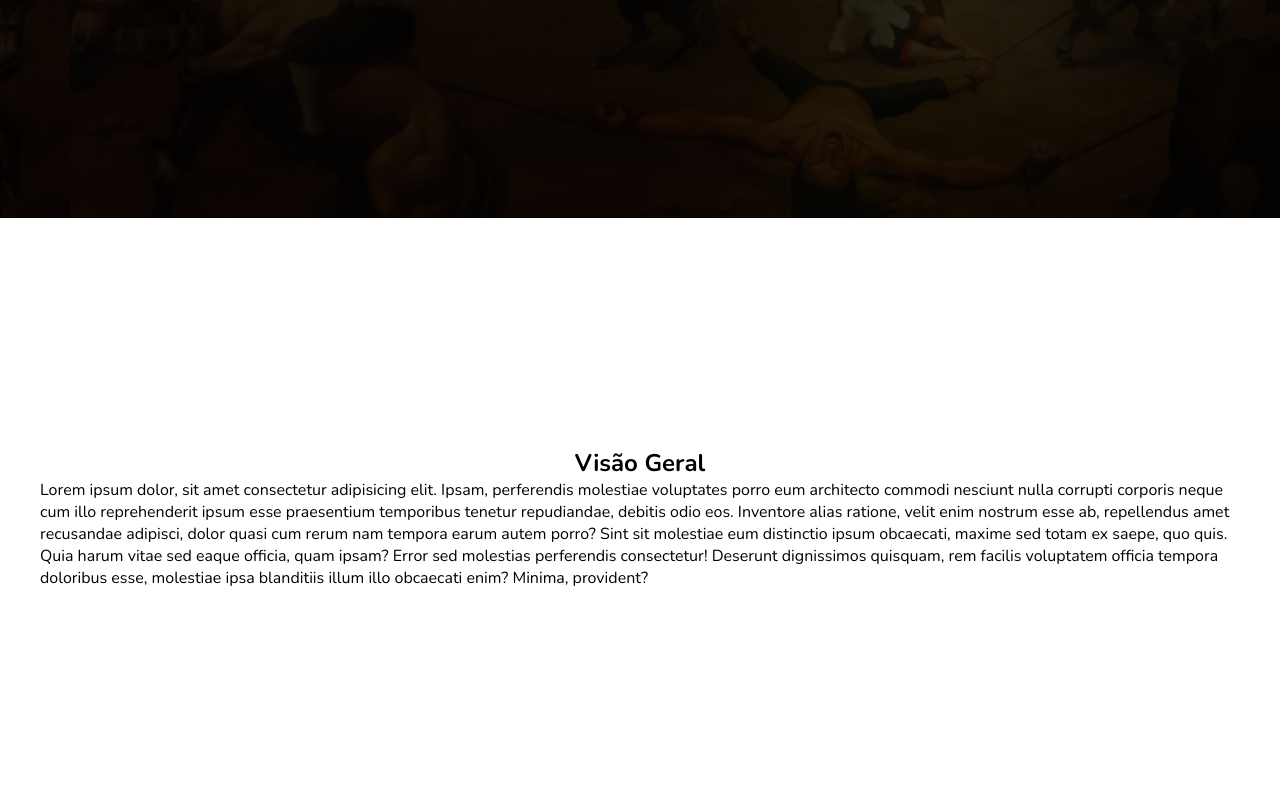
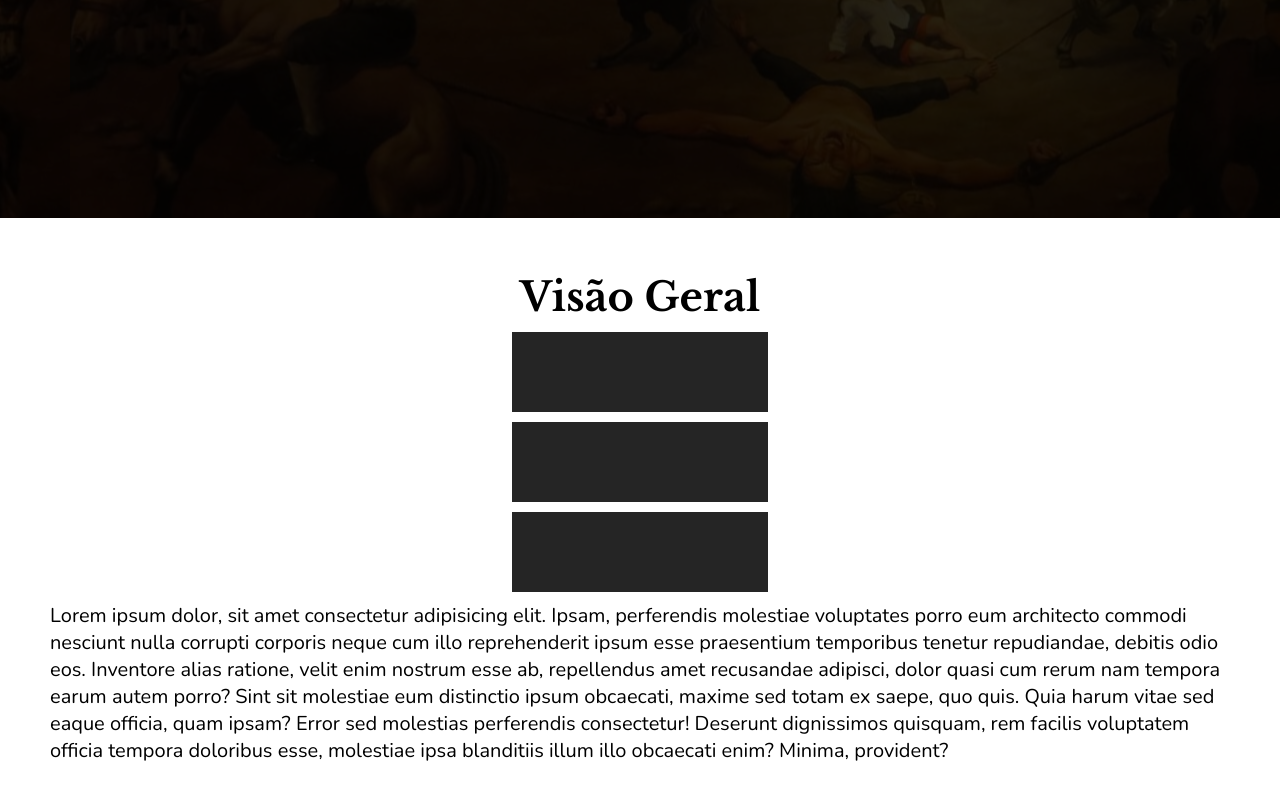
Before and after one commit to MiguelRB753/Repercussoes-Liberais, a plain HTML site: page index.html in a window 1280 px wide. Shown: the part 542-1342 px from the top of the page. Drawn offline with nearby package versions, Linux system fonts and the light colour scheme.

Commit message:
First content page started

```diff
--- a/css/global.css
+++ b/css/global.css
@@ -44,9 +44,25 @@ body{
 #overview{
     width: 100vw;
     height: 75vh;
-    padding: 40px;
+    padding: 50px;
     display: flex;
     justify-content: center;
     align-items: center;
     flex-direction: column;
+    gap: 10px;
 }
+
+#overview h1{
+    font-size: 40px;
+    font-family: "Libre Baskerville", serif;
+}
+
+#overview .card{
+    width: 20vw;
+    height: 10vh;
+    background: #252525;
+}
+
+#overview p{
+    font-size: 20px;
+}
--- a/index.html
+++ b/index.html
@@ -16,6 +16,17 @@
     </section>
     <section id="overview">
         <h1>Visão Geral</h1>
+
+        <div class="card">
+
+        </div>
+        <div class="card">
+
+        </div>
+        <div class="card">
+
+        </div>
+
         <p>Lorem ipsum dolor, sit amet consectetur adipisicing elit. Ipsam, perferendis molestiae voluptates porro eum architecto commodi nesciunt nulla corrupti corporis neque cum illo reprehenderit ipsum esse praesentium temporibus tenetur repudiandae, debitis odio eos. Inventore alias ratione, velit enim nostrum esse ab, repellendus amet recusandae adipisci, dolor quasi cum rerum nam tempora earum autem porro? Sint sit molestiae eum distinctio ipsum obcaecati, maxime sed totam ex saepe, quo quis. Quia harum vitae sed eaque officia, quam ipsam? Error sed molestias perferendis consectetur! Deserunt dignissimos quisquam, rem facilis voluptatem officia tempora doloribus esse, molestiae ipsa blanditiis illum illo obcaecati enim? Minima, provident?
         </p>
     </section>
```
